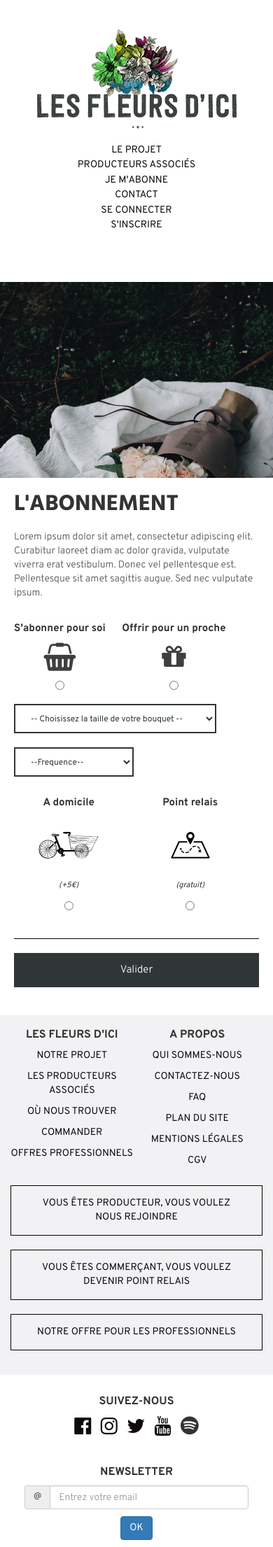
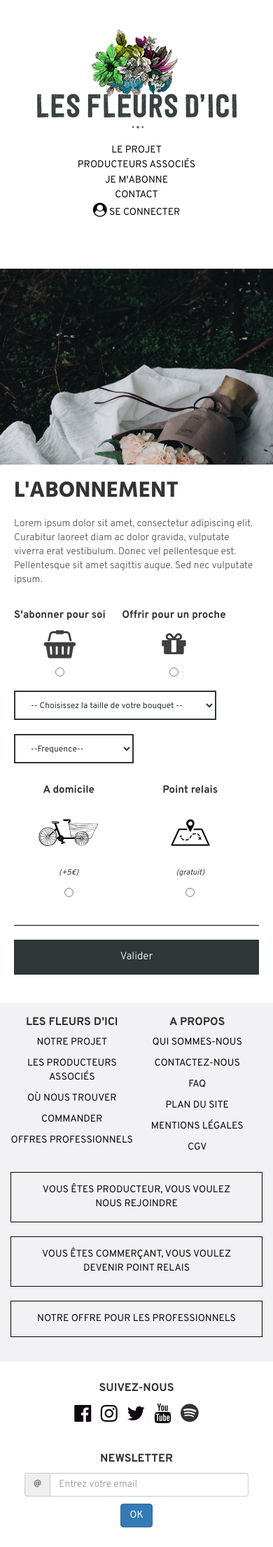
Before and after one commit to mroulland/FinalProject, a PHP site: template silex-skeleton/templates/subscription.html.twig in a window 390 px wide. Shown: the whole page at 70% size. After the commit the page ends 2183 px from the top, so only its background shows below. Run offline with PHP 8.4, Linux system fonts and the light colour scheme; the template is opened without the code that fills it, so the values that code supplies are empty; some libraries are stand-ins or nearby versions.

Commit message:
Nav Mon compte et Panier

```diff
--- a/silex-skeleton/src/controllers.php
+++ b/silex-skeleton/src/controllers.php
@@ -179,6 +179,9 @@ use Symfony\Component\HttpFoundation\Response;
             'panier/{productId}/{shippingId}',
             'subscription.controller:panierList'
         )
+        ->value('productId', null)
+        ->value('shippingId', null)
+        ->assert('id', '\d+')
         ->bind('panier')
     ;
 
--- a/silex-skeleton/templates/layout.html.twig
+++ b/silex-skeleton/templates/layout.html.twig
@@ -52,13 +52,14 @@
 
                 {# Si l'utilisateur est connecté #}
                 {% if user_manager.userConnected %}
-                    <li><a href="{{path('profil')}}">Mon compte</a></li>
-                    <li><a href="{{path('logout')}}">Se déconnecter</a></li>
+                    <li id="moncompte"><a href="{{path('profil')}}"><i class="fa fa-user-circle" aria-hidden="true"></i> <span>Mon compte</span></a></li>
+                    <li id="panier"><a href="{{path('panier')}}"><i class="fa fa-shopping-basket" aria-hidden="true"></i> <span>Panier</span></a></li>
+
 
                 {# Si non #}
                 {% else %}
-                    <li><a href="{{path('login')}}">Se connecter</a></li>
-                    <li><a href="{{path('register')}}">S'inscrire</a></li>
+                    <li><a href="{{path('login')}}"><i class="fa fa-user-circle" aria-hidden="true"></i> Se connecter</a></li>
+
                 {% endif %}
             </ul>
         </nav>
--- a/silex-skeleton/templates/subscription.html.twig
+++ b/silex-skeleton/templates/subscription.html.twig
@@ -29,7 +29,7 @@
                                     S'abonner pour soi
                                     <i class="fa fa-shopping-basket" aria-hidden="true"></i>
                                 </label><br>
-                                <input type="radio" id="abonnement" name="offre" value="abonnement">
+                                <input type="radio" id="abonnement" name="offre" value="abonnement" {%if productId is defined%}checked{%endif%}>
                             </div>
                             <div class="modecheck">
                                 <label for="offrir">
--- a/silex-skeleton/web/css/main.css
+++ b/silex-skeleton/web/css/main.css
@@ -59,6 +59,7 @@ img{
 header{
     color: white;
     padding: 2rem;
+    position: relative;
 }
 
 header article{
@@ -69,18 +70,45 @@ header article{
 
 header nav{
     text-align: center;
+
 }
 
 header li{
     display: inline-block;
     margin: 0 1.5rem;
+
 }
 
-header a:hover:not(#lg), header a:active:not(#lg){
+header li:hover:not(#lg){
+
+}
+
+header nav li a:hover, header nav a:active{
     color: #DA367F;
     text-decoration: none;
     border-bottom: 0.2rem solid #DA367F;
+
 }
+
+/* Accès mon compte et panier */
+#moncompte a, #panier a{
+    position: absolute;
+    top: 1.2rem;
+    border-bottom: none;
+}
+
+#moncompte a{
+    right: 10rem;
+}
+
+#panier a{
+    right: 2rem;
+}
+
+.fa-user-circle, .fa-shopping-basket {
+    font-size: 1.4rem;
+}
+
 
 /*Style footer*/
 footer{
@@ -161,6 +189,17 @@ Ecran d'une taille de 320px
         display: block;
     }
 
+    header nav li span{
+        display: none;
+    }
+
+    .fa-user-circle, .fa-shopping-basket{
+        font-size: 2rem;
+    }
+
+    #moncompte a{
+        right: 6rem;
+    }
 /*Style footer*/
     footer p{
         font-size: 1rem;
--- a/silex-skeleton/web/css/profil.css
+++ b/silex-skeleton/web/css/profil.css
@@ -71,9 +71,6 @@ article span{
     margin: 2rem;
 }
 
-.fa{
-    font-size: 2.5rem;
-}
 
 a.submit{
 
```
